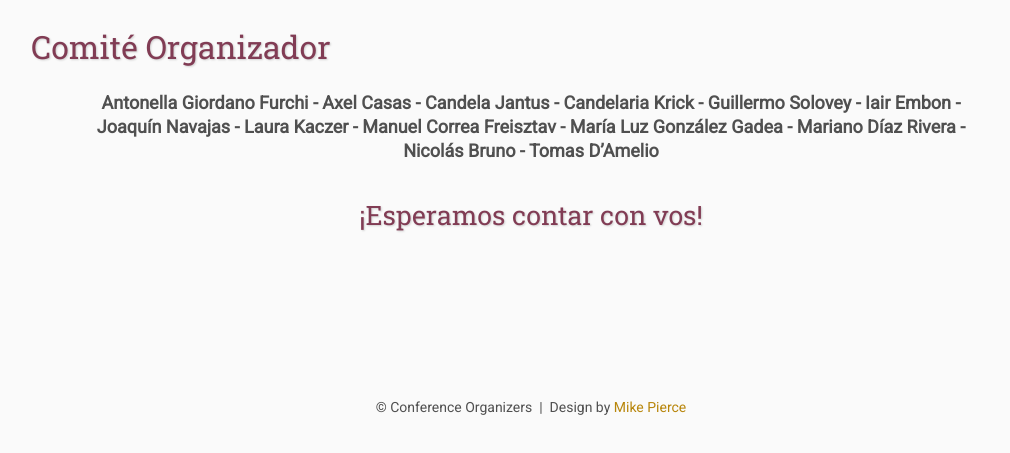
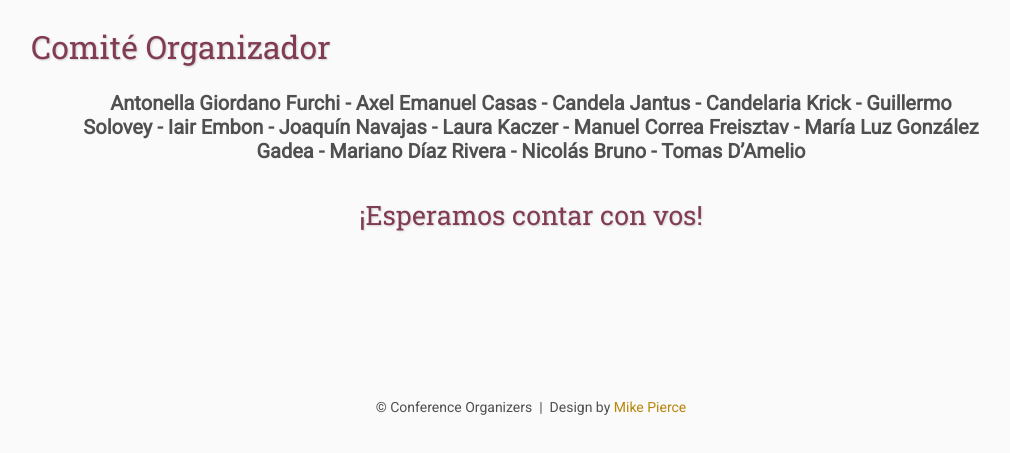
Before and after one commit to congreso-ciencias-cognitivas/congreso-ciencias-cognitivas-2024, a plain HTML site: page index.html in a window 1280 px wide. Shown: the part 1543-1996 px from the top of the page, without its empty margins (109-1119 px from the left). Drawn offline with Linux system fonts and the light colour scheme.

Commit message:
update font and links in home and registro

```diff
--- a/index.html
+++ b/index.html
@@ -91,8 +91,8 @@
 
     <h2>Comité Organizador</h2>
 
-    <p style="font-size: 18px; text-align: center;">
-        <b>Antonella Giordano Furchi - Axel Casas - Candela Jantus - Candelaria Krick - Guillermo Solovey - Iair Embon - Joaquín Navajas - Laura Kaczer - Manuel Correa Freisztav - María Luz González Gadea - Mariano Díaz Rivera - Nicolás Bruno - Tomas D’Amelio
+    <p style="font-size: 20px; text-align: center;">
+        <b>Antonella Giordano Furchi - Axel Emanuel Casas - Candela Jantus - Candelaria Krick - Guillermo Solovey - Iair Embon - Joaquín Navajas - Laura Kaczer - Manuel Correa Freisztav - María Luz González Gadea - Mariano Díaz Rivera - Nicolás Bruno - Tomas D’Amelio
         </b>
     </p>
 
```
Also changed, not shown: registration/index.html (+5 -2 lines).
